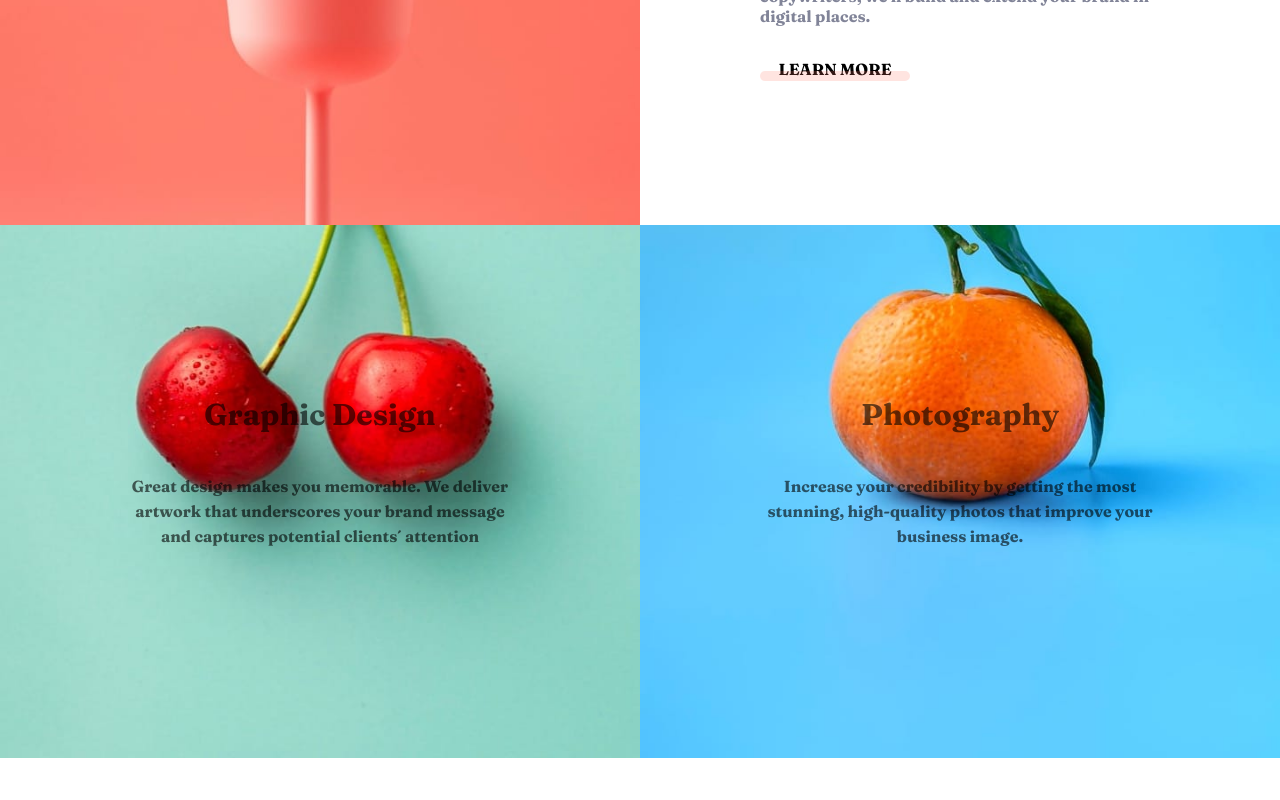
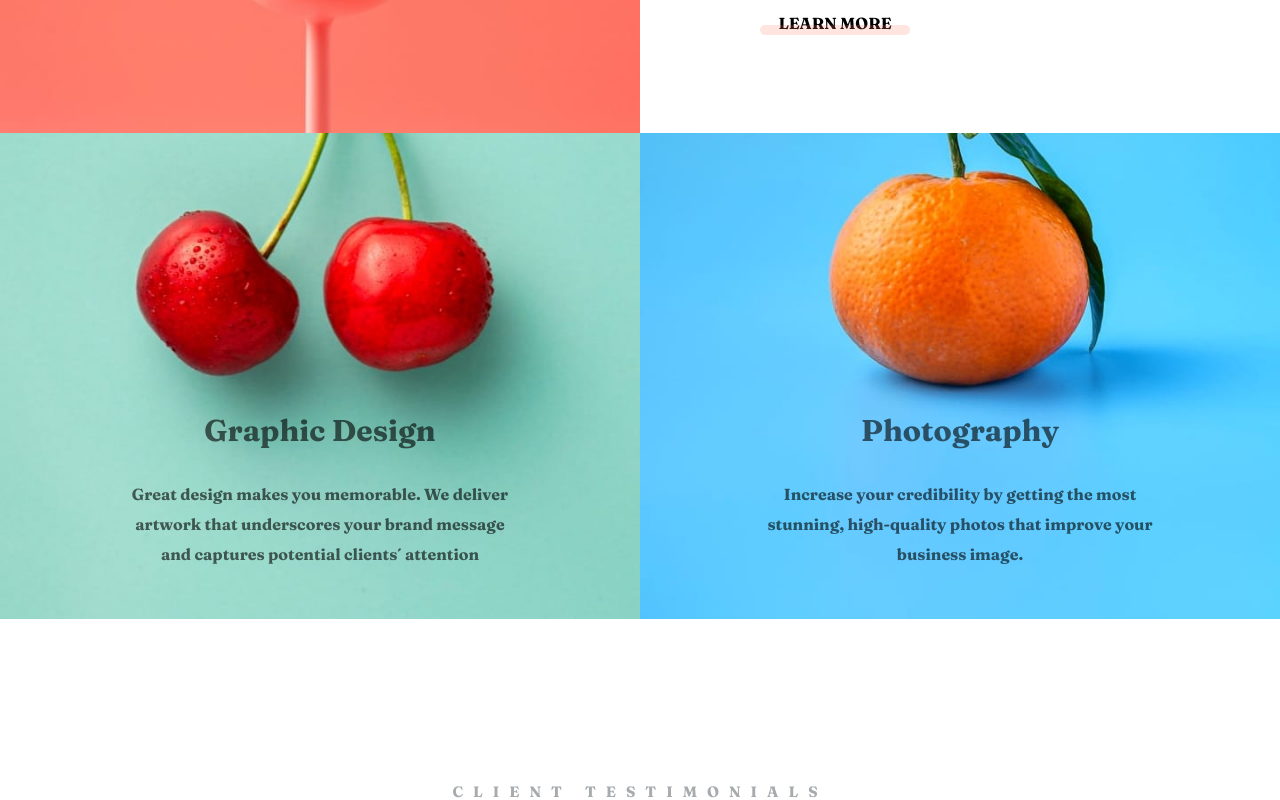
Before and after one commit to AstronautoLunar/sunnyside-agency-landing-page-vue, a Vue app: page / in a window 1280 px wide. Shown: the part 1540-2340 px from the top of the page. Built offline with nearby package versions, Linux system fonts and the light colour scheme.

Commit message:
:sparkles: Corrigido o tamanho das imagens e a orientado os textos nas imagens

```diff
--- a/src/App.vue
+++ b/src/App.vue
@@ -314,7 +314,10 @@
   }
 
   img.image-main {
+    object-fit: cover;
+
     width: 50%;
+    height: 38vw;
   }
 
   section.cards-image {
--- a/src/components/main/AgencyCardImage.vue
+++ b/src/components/main/AgencyCardImage.vue
@@ -40,7 +40,6 @@
 </script>
 
 <style scoped>
-
     div.AgencyCardImage {
         width: 50%;
         height: 38vw;
@@ -48,16 +47,11 @@
         position: relative;
     }
 
-    div.AgencyCardImage, article.article {
-        display: flex;
-        justify-content: center;
-        align-items: center;
-    }
-
-    article.article {
-        flex-direction: column;
+    img.image-card {
+        object-fit: cover;
 
         width: 100%;
+        height: 38vw;
     }
 
     img.image-card {
@@ -68,6 +62,34 @@
         left: 0;
     }
 
+    article.article {
+        display: flex;
+        flex-direction: column;
+        justify-content: center;
+        align-items: center;
+
+        width: 100%;
+
+        position: absolute;
+        bottom: -15%;
+        left: 50%;
+        transform: translate(-50%, -50%);
+    }
+
+    h2.title-card-image {
+        margin: 0;
+    }
+
+    h2.title-card-image, p.paragraphy-card-image {
+        opacity: 0.6;
+    }
+
+    p.paragraphy-card-image {
+        margin: 30px 0;
+
+        line-height: 30px;
+    }
+
     @media screen and (max-width: 809px) {
         p.paragraphy-card-image {
             width: auto;
```
